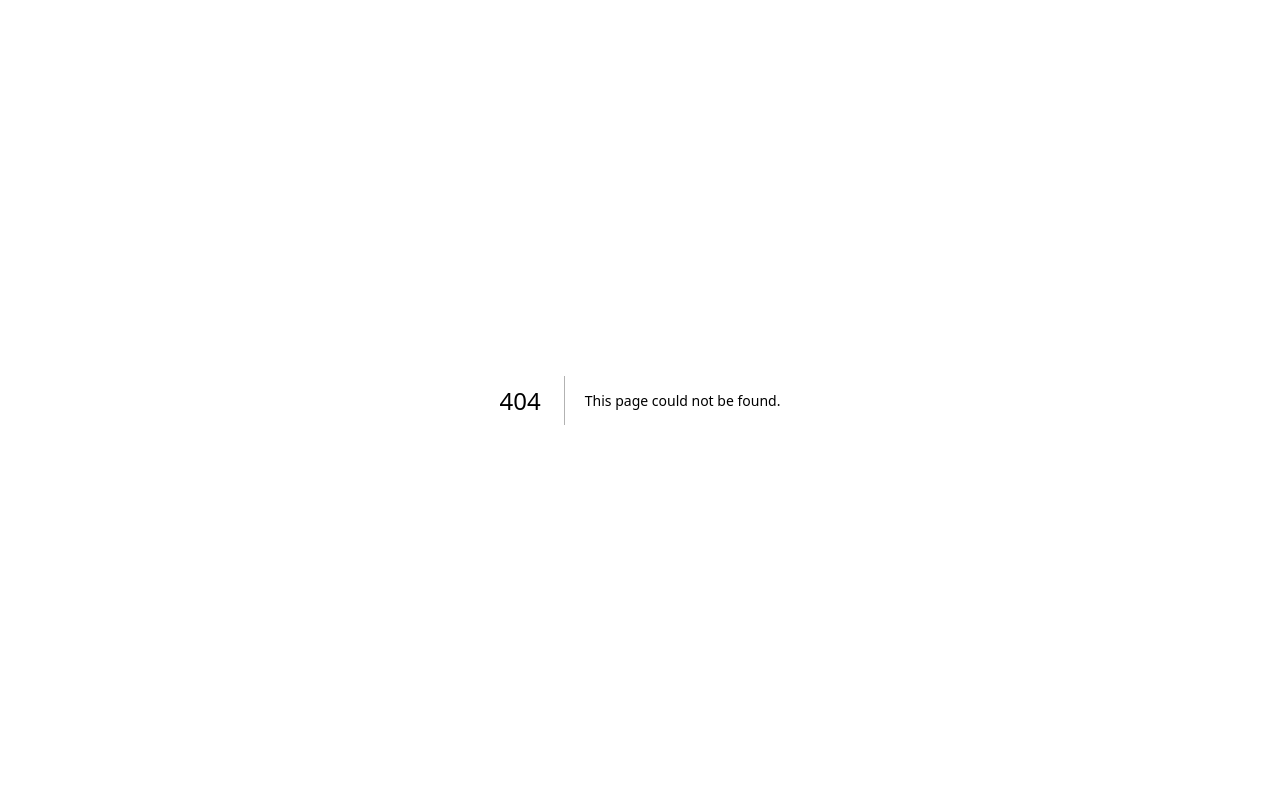
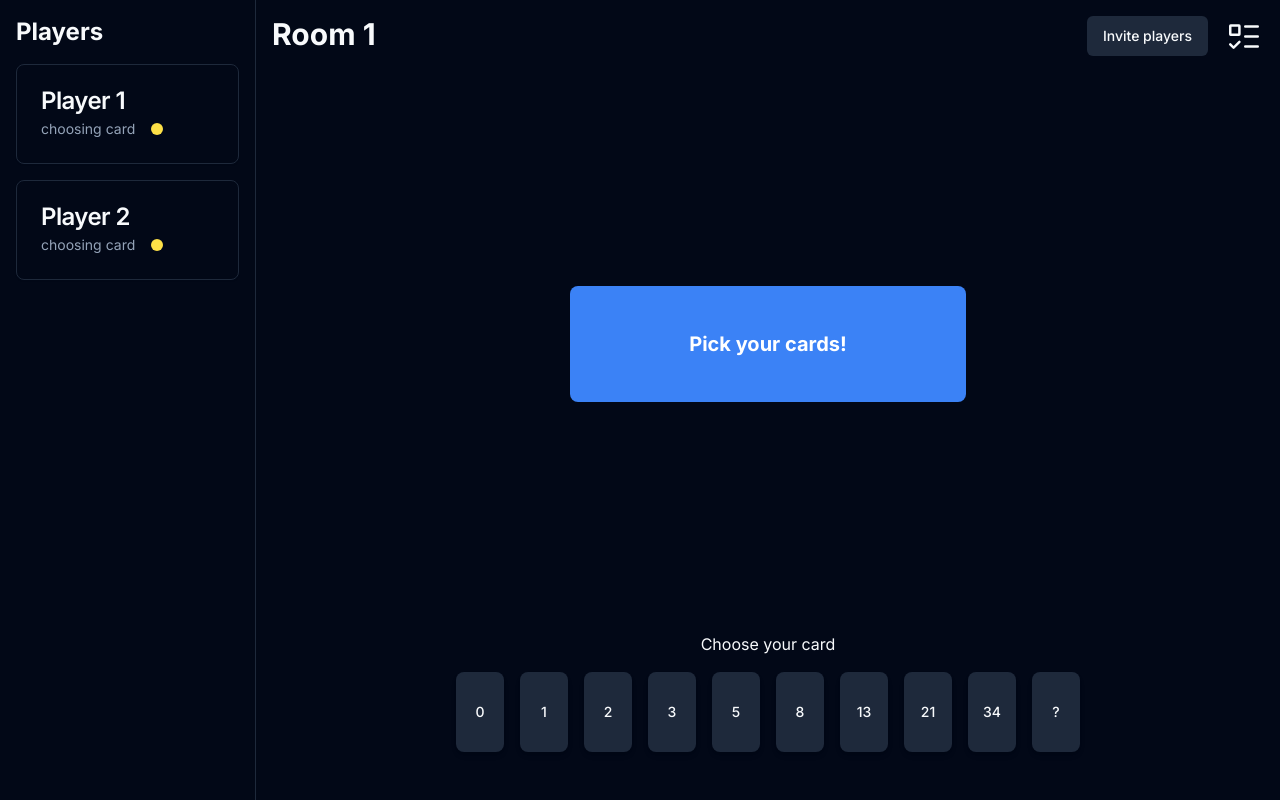
Before and after one commit to tsd2024/tsd-frontend, a Next.js app: page /rooms/1 in a window 1280 px wide. Before the commit this address had no page. Built offline with nearby package versions, Linux system fonts and the light colour scheme.

Commit message:
initial design of a game lobby

```diff
--- a/src/app/api/auth/[...nextauth]/route.ts
+++ b/src/app/api/auth/[...nextauth]/route.ts
@@ -29,7 +29,6 @@ const handler = NextAuth({
     ],
     callbacks: {
         async jwt({ token, account, user }) {
-            console.log("test here")
             if (account && user) {
                 console.log("account", account);
                 console.log("user", user);
--- /dev/null
+++ b/src/app/rooms/[roomId]/page.tsx
@@ -0,0 +1,110 @@
+"use client"
+
+import React, { useEffect, useState } from 'react'
+import { Button } from '@/components/ui/button';
+
+import {
+    Card,
+    CardDescription,
+    CardHeader,
+    CardTitle,
+} from "@/components/ui/card"
+
+import { GoTasklist } from "react-icons/go";
+
+
+export default function RoomPage({ params }: { params: { roomId: string } }) {
+    const roomId = params.roomId;
+    const [joinedPlayers, setJoinedPlayers] = useState<string[]>([]);
+
+    useEffect(() => {
+        setJoinedPlayers(['Player 1', 'Player 2']);
+    }, []);
+    const cards = [0, 1, 2, 3, 5, 8, 13, 21, 34, "?"]
+
+    const [selectedCard, setSelectedCard] = useState<number | string | null>(null);
+
+    const handleCardSelection = (card: number | string) => {
+        if (selectedCard === card) {
+            setSelectedCard(null);
+        } else {
+            setSelectedCard(card);
+        }
+    };
+
+    return (
+        <div className="flex flex-col w-full h-screen">
+
+            <div className="flex flex-row w-full h-screen">
+                <div className="flex flex-col border-r w-1/5 p-4">
+                    <h1 className="text-2xl font-bold pb-4">
+                        Players
+                    </h1>
+
+                    {/* Players' cards */}
+                    <div className="flex flex-col space-y-4">
+                        {joinedPlayers.map((player) => (
+                            <Card key={player}>
+                                <CardHeader>
+                                    <CardTitle>{player}</CardTitle>
+                                    <CardDescription>
+                                        <div className="flex flex-row space-x-4 items-center">
+                                            <p>choosing card</p>
+                                            <div className="w-3 h-3 rounded-full bg-yellow-300"></div>
+                                        </div>
+                                    </CardDescription>
+                                </CardHeader>
+                            </Card>
+                        ))}
+                    </div>
+
+
+                </div>
+                <div className='flex flex-col w-4/5 p-4'>
+                    <div className="flex flex-row w-full justify-between">
+                        <h1 className="text-3xl font-bold">Room {roomId}</h1>
+                        <div className="flex flex-row space-x-4 items-center">
+                            <Button variant={"secondary"}>Invite players</Button>
+                            <GoTasklist className="ml-4" style={{ height: '100%', width: 'auto' }}/>
+                        </div>
+
+                    </div>
+
+
+                    {/* Planning Poker Section */}
+                    <div className="relative w-full h-3/4 flex justify-center items-center">
+                        {/* Planning Poker Rectangle */}
+                        <div className="absolute inset-0 flex justify-center items-center">
+                            {/* Content of the Rectangle */}
+                            <div className="w-2/5 h-1/5 bg-blue-500 rounded-lg flex justify-center items-center">
+                                <h1 className="text-white text-xl font-bold">Pick your cards!</h1>
+                            </div>
+                        </div>
+                    </div>
+
+
+                    <div className="space-y-4">
+                        <p className="flex items-center justify-center">
+                            Choose your card
+                        </p>
+
+                        {/* Cards */}
+                        <div className="flex flex-row space-x-4 items-center justify-center">
+                            {cards.map((card) => (
+                                <Button
+                                    variant={"secondary"}
+                                    key={card}
+                                    className={`w-12 h-20 rounded-lg shadow-md transition-transform duration-300 transform hover:-translate-y-1.5 ${selectedCard === card ? 'bg-green-400 hover:bg-green-400' : ''
+                                        }`}
+                                    onClick={() => handleCardSelection(card)}
+                                >
+                                    {card}
+                                </Button>
+                            ))}
+                        </div>
+                    </div>
+                </div>
+            </div>
+        </div>
+    )
+}
--- /dev/null
+++ b/src/app/rooms/[roomId]/players-column.tsx
@@ -0,0 +1,7 @@
+import React from 'react'
+
+export default function PlayersColumn() {
+    return (
+        <div>players-column</div>
+    )
+}
--- a/src/components/authButtons.tsx
+++ b/src/components/authButtons.tsx
@@ -1,14 +1,10 @@
 "use client";
 
 import { signIn } from "next-auth/react";
-import { useSearchParams } from "next/navigation";
 
 export function GoogleSignInButton() {
-    const searchParams = useSearchParams();
-    const callbackUrl = searchParams.get("callbackUrl");
-
     const handleClick = () => {
-        signIn("google", { callbackUrl: callbackUrl || "/dashboard"});
+        signIn("google", { callbackUrl: "/dashboard"});
     };
 
     return (
--- /dev/null
+++ b/src/components/ui/card.tsx
@@ -0,0 +1,79 @@
+import * as React from "react"
+
+import { cn } from "@/lib/utils"
+
+const Card = React.forwardRef<
+  HTMLDivElement,
+  React.HTMLAttributes<HTMLDivElement>
+>(({ className, ...props }, ref) => (
+  <div
+    ref={ref}
+    className={cn(
+      "rounded-lg border bg-card text-card-foreground shadow-sm",
+      className
+    )}
+    {...props}
+  />
+))
+Card.displayName = "Card"
+
+const CardHeader = React.forwardRef<
+  HTMLDivElement,
+  React.HTMLAttributes<HTMLDivElement>
+>(({ className, ...props }, ref) => (
+  <div
+    ref={ref}
+    className={cn("flex flex-col space-y-1.5 p-6", className)}
+    {...props}
+  />
+))
+CardHeader.displayName = "CardHeader"
+
+const CardTitle = React.forwardRef<
+  HTMLParagraphElement,
+  React.HTMLAttributes<HTMLHeadingElement>
+>(({ className, ...props }, ref) => (
+  <h3
+    ref={ref}
+    className={cn(
+      "text-2xl font-semibold leading-none tracking-tight",
+      className
+    )}
+    {...props}
+  />
+))
+CardTitle.displayName = "CardTitle"
+
+const CardDescription = React.forwardRef<
+  HTMLParagraphElement,
+  React.HTMLAttributes<HTMLParagraphElement>
+>(({ className, ...props }, ref) => (
+  <p
+    ref={ref}
+    className={cn("text-sm text-muted-foreground", className)}
+    {...props}
+  />
+))
+CardDescription.displayName = "CardDescription"
+
+const CardContent = React.forwardRef<
+  HTMLDivElement,
+  React.HTMLAttributes<HTMLDivElement>
+>(({ className, ...props }, ref) => (
+  <div ref={ref} className={cn("p-6 pt-0", className)} {...props} />
+))
+CardContent.displayName = "CardContent"
+
+const CardFooter = React.forwardRef<
+  HTMLDivElement,
+  React.HTMLAttributes<HTMLDivElement>
+>(({ className, ...props }, ref) => (
+  <div
+    ref={ref}
+    className={cn("flex items-center p-6 pt-0", className)}
+    {...props}
+  />
+))
+CardFooter.displayName = "CardFooter"
+
+export { Card, CardHeader, CardFooter, CardTitle, CardDescription, CardContent }
```
